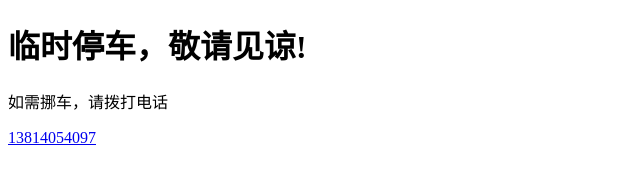
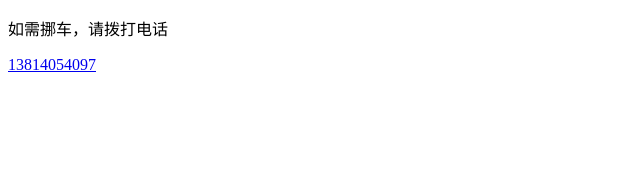
Before and after one commit to zhikun0704/wechat_car, a plain HTML site: page index.html in a window 1280 px wide. Shown: the whole page, without its empty margins (0-640 px from the left). Drawn offline with Linux system fonts and the light colour scheme.

Commit message:
Update index.html

```diff
--- a/index.html
+++ b/index.html
@@ -6,8 +6,6 @@
     <meta name="viewport" content="width=device-width, initial-scale=1.0">
   </head>
   <body>
-    <h1>临时停车，敬请见谅!</h1>
-
     <p>如需挪车，请拨打电话</p><a href="tel:13814054097">13814054097</a>
   </body>
 </html>
```
